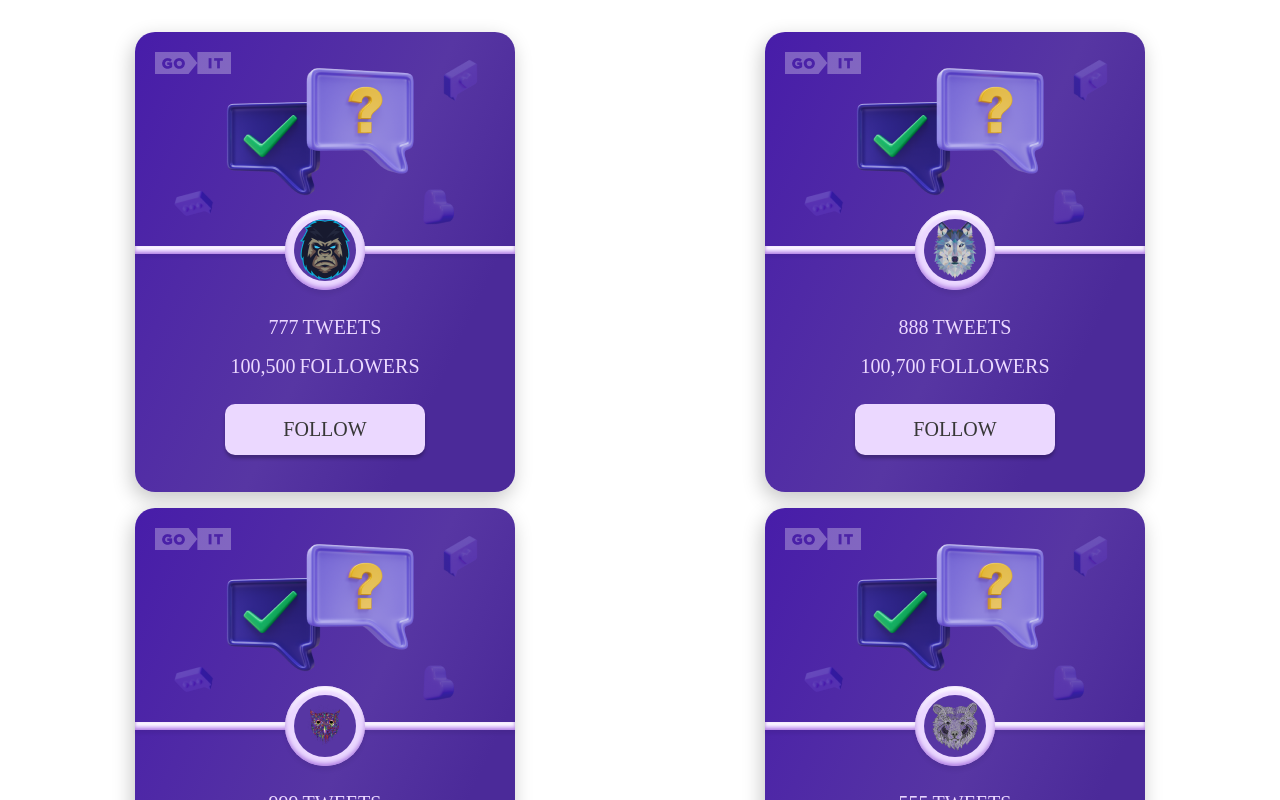
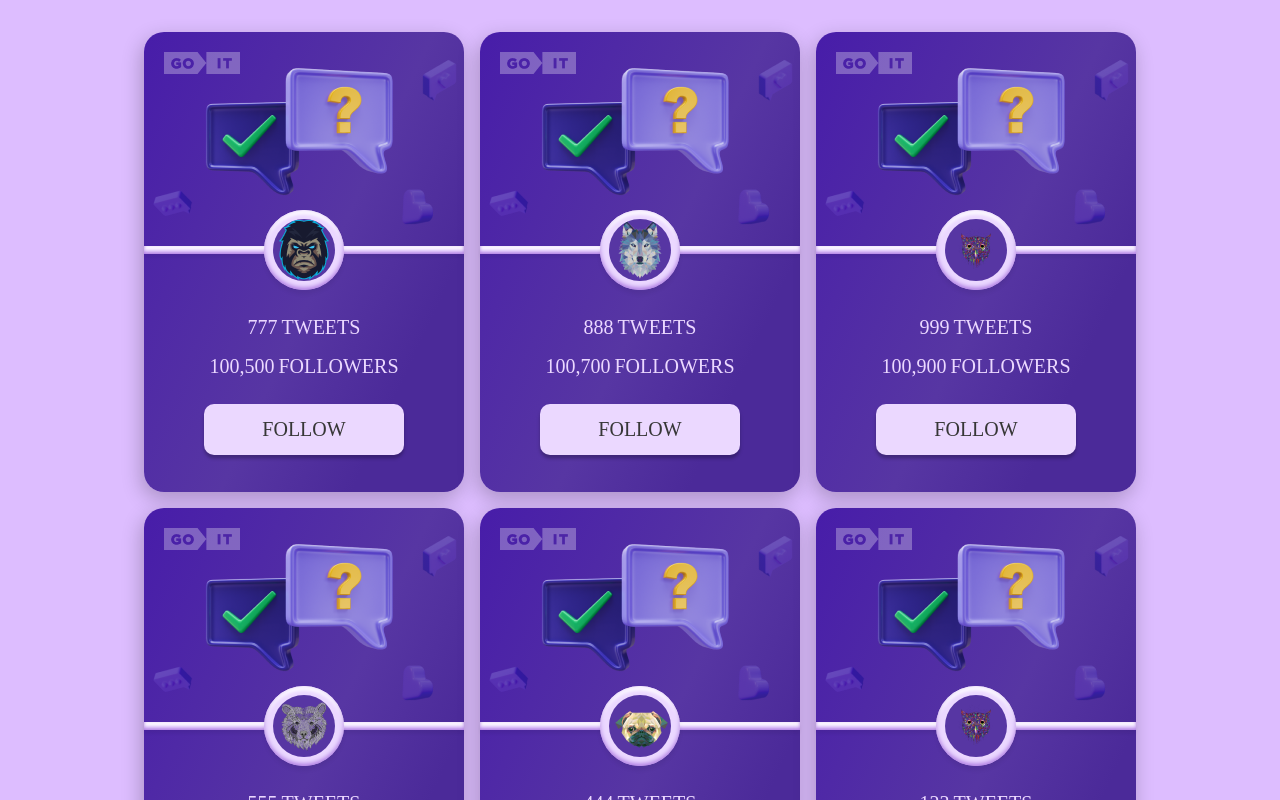
Before and after one commit to KsanaSal/goit-card-tweets, a React (Create React App) app: page / in a window 1280 px wide. Shown: the top 800 px of the page. Built offline with nearby package versions, Linux system fonts and the light colour scheme.

Commit message:
Change styles

```diff
--- a/src/components/card/Card.module.css
+++ b/src/components/card/Card.module.css
@@ -1,6 +1,6 @@
 .wrapCard {
     position: relative;
-    width: 320px;
+    width: 312px;
     height: 460px;
     border-radius: 20px;
     background: linear-gradient(
@@ -11,7 +11,17 @@
     );
     box-shadow: -2.5777px 6.87386px 20.6216px rgba(0, 0, 0, 0.23);
 }
+@media screen and (min-width: 768px) {
+    .wrapCard {
+        width: 340px;
+    }
+}
 @media screen and (min-width: 1024px) {
+    .wrapCard {
+        width: 320px;
+    }
+}
+@media screen and (min-width: 1440px) {
     .wrapCard {
         width: 380px;
     }
@@ -110,8 +120,16 @@
     font-family: "Montserrat";
     font-weight: 500;
     font-size: 20px;
+    cursor: pointer;
+}
+.button:hover {
+    background-color: #d1a9fe;
 }
 
 .buttonClick {
     background-color: #5cd3a8;
 }
+.buttonClick:hover {
+    background-color: #21805e;
+    color: #d1a9fe;
+}
--- a/src/components/cardList/CardList.module.css
+++ b/src/components/cardList/CardList.module.css
@@ -1,24 +1,27 @@
 .wrapList {
-    display: grid;
+    display: flex;
+    flex-direction: column;
+    align-items: center;
     padding: 20px 0;
     gap: 10px;
 }
 @media screen and (min-width: 768px) {
     .wrapList {
         padding: 24px 8px;
-        grid-template-columns: repeat(2, minmax(380px, 1fr));
-        justify-items: center;
-        gap: 16px 0;
+        flex-flow: wrap;
+        justify-content: center;
+        gap: 16px 10px;
     }
 }
 @media screen and (min-width: 1024px) {
     .wrapList {
         padding: 32px 10px;
+        gap: 16px;
     }
 }
 @media screen and (min-width: 1440px) {
     .wrapList {
         padding: 32px 10px;
-        grid-template-columns: repeat(3, minmax(380px, 1fr));
+        gap: 20px;
     }
 }
--- a/src/index.css
+++ b/src/index.css
@@ -5,6 +5,7 @@ body {
         "Helvetica Neue", sans-serif;
     -webkit-font-smoothing: antialiased;
     -moz-osx-font-smoothing: grayscale;
+    background-color: #ddbdff;
 }
 
 code {
```
